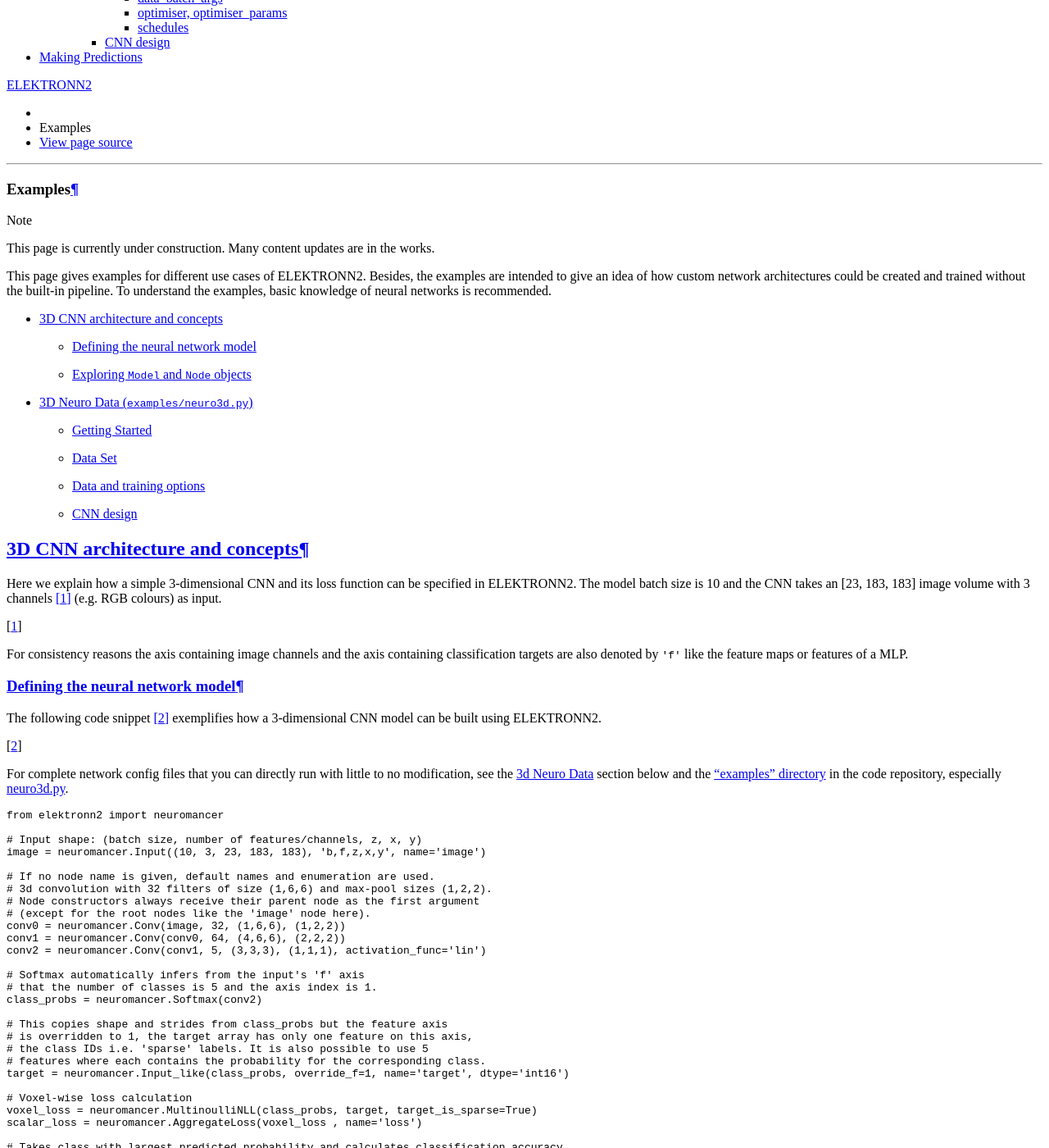
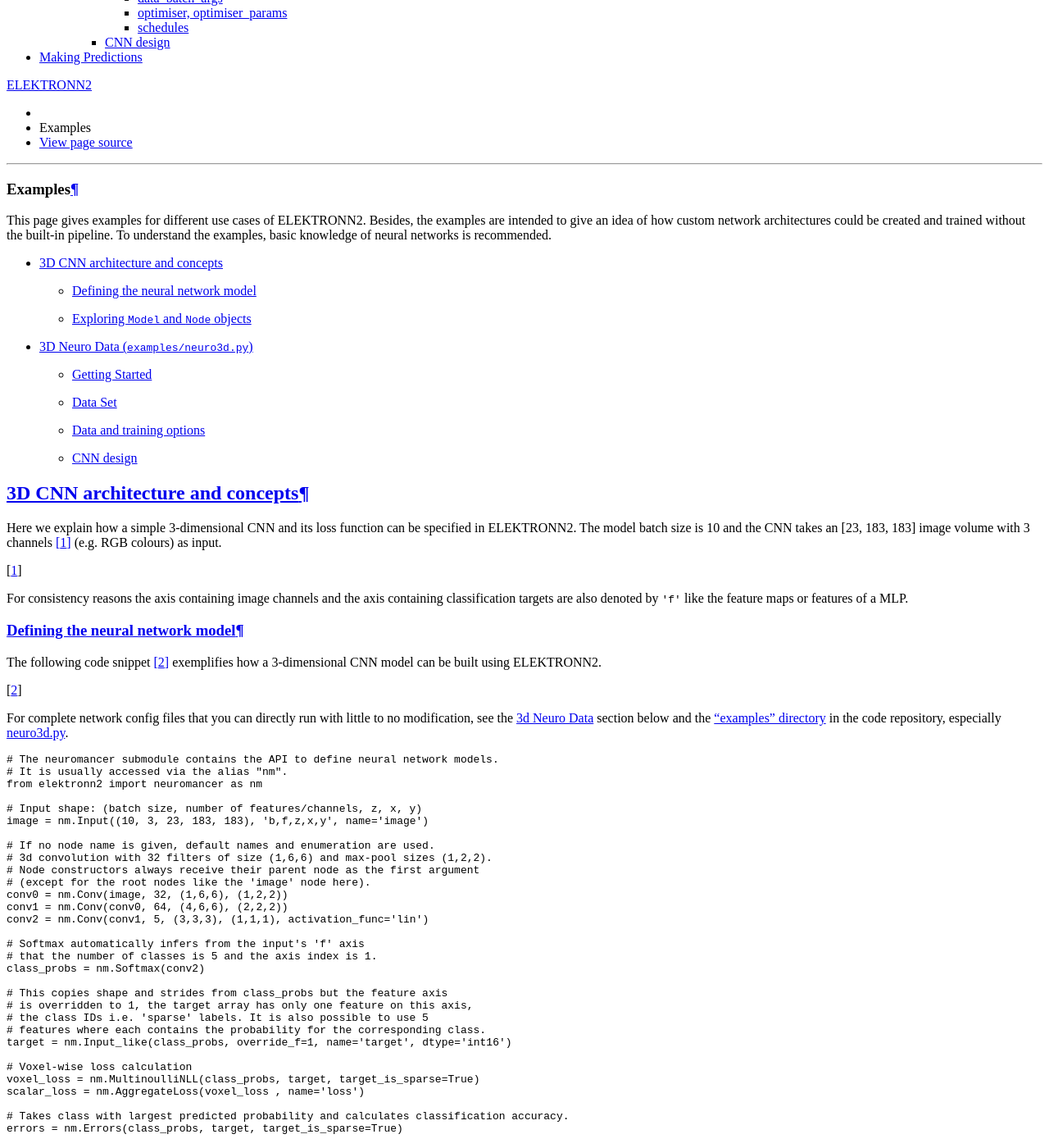
Before and after one commit to ELEKTRONN/ELEKTRONN2, a Sphinx documentation site: the page built from docs/examples.rst, in a window 1280 px wide and 1400 px high, scrolled down 324 px. Shown: the whole window at 82% size. Built offline with Sphinx 7.4.7 and the Read the Docs theme 2.0.0, drawn with Linux system fonts in a browser that asks for light colours; formulas are drawn with MathJax 3; pages that are not in the unit, such as notebooks, are missing from menus; some of the changed text lies outside the part shown.

Commit message:
examples: Shorten neuromancer to `nm` in the code

```diff
--- a/docs/examples.rst
+++ b/docs/examples.rst
@@ -7,10 +7,6 @@
 ********
 Examples
 ********
-
-.. note::
-  This page is currently under construction.
-  Many content updates are in the works.
 
 
 This page gives examples for different use cases of ELEKTRONN2. Besides, the
@@ -51,38 +47,40 @@ built using ELEKTRONN2.
 
 .. code-block:: python
 
-  from elektronn2 import neuromancer
+  # The neuromancer submodule contains the API to define neural network models.
+  # It is usually accessed via the alias "nm".
+  from elektronn2 import neuromancer as nm
 
   # Input shape: (batch size, number of features/channels, z, x, y)
-  image = neuromancer.Input((10, 3, 23, 183, 183), 'b,f,z,x,y', name='image')
+  image = nm.Input((10, 3, 23, 183, 183), 'b,f,z,x,y', name='image')
 
   # If no node name is given, default names and enumeration are used.
   # 3d convolution with 32 filters of size (1,6,6) and max-pool sizes (1,2,2).
   # Node constructors always receive their parent node as the first argument
   # (except for the root nodes like the 'image' node here).
-  conv0 = neuromancer.Conv(image, 32, (1,6,6), (1,2,2))
-  conv1 = neuromancer.Conv(conv0, 64, (4,6,6), (2,2,2))
-  conv2 = neuromancer.Conv(conv1, 5, (3,3,3), (1,1,1), activation_func='lin')
+  conv0 = nm.Conv(image, 32, (1,6,6), (1,2,2))
+  conv1 = nm.Conv(conv0, 64, (4,6,6), (2,2,2))
+  conv2 = nm.Conv(conv1, 5, (3,3,3), (1,1,1), activation_func='lin')
 
   # Softmax automatically infers from the input's 'f' axis
   # that the number of classes is 5 and the axis index is 1.
-  class_probs = neuromancer.Softmax(conv2)
+  class_probs = nm.Softmax(conv2)
 
   # This copies shape and strides from class_probs but the feature axis
   # is overridden to 1, the target array has only one feature on this axis,
   # the class IDs i.e. 'sparse' labels. It is also possible to use 5
   # features where each contains the probability for the corresponding class.
-  target = neuromancer.Input_like(class_probs, override_f=1, name='target', dtype='int16')
+  target = nm.Input_like(class_probs, override_f=1, name='target', dtype='int16')
 
   # Voxel-wise loss calculation
-  voxel_loss = neuromancer.MultinoulliNLL(class_probs, target, target_is_sparse=True)
-  scalar_loss = neuromancer.AggregateLoss(voxel_loss , name='loss')
+  voxel_loss = nm.MultinoulliNLL(class_probs, target, target_is_sparse=True)
+  scalar_loss = nm.AggregateLoss(voxel_loss , name='loss')
 
   # Takes class with largest predicted probability and calculates classification accuracy.
-  errors = neuromancer.Errors(class_probs, target, target_is_sparse=True)
+  errors = nm.Errors(class_probs, target, target_is_sparse=True)
 
   # Creation of nodes has been tracked and they were associated to a model object.
-  model = neuromancer.model_manager.getmodel()
+  model = nm.model_manager.getmodel()
 
   # Tell the model which nodes fulfill which roles.
   # Intermediates nodes like conv1 do not need to be explicitly registered
@@ -200,7 +198,8 @@ For efficient dense prediction, batch size is changed to 1 and MFP  is inserted.
 To do that, the ``model`` must be rebuilt/reloaded. |br|
 MFP needs a different patch size. The closest possible one is selected::
 
-  >>> model_prediction = neuromancer.model.rebuild_model(model, imposed_batch_size=1,
+  >>> from elektronn2 import neuromancer as nm
+  >>> model_prediction = nm.model.rebuild_model(model, imposed_batch_size=1,
                                                          override_mfp_to_active=True)
   patch_size (23) changed to (22) (size not possible)
   patch_size (183) changed to (182) (size not possible)
@@ -549,32 +548,32 @@ function inside the `network config file <https://github.com/ELEKTRONN/ELEKTRONN
 
 .. code-block:: python
 
-  from elektronn2 import neuromancer
+  from elektronn2 import neuromancer as nm
   in_sh = (None,1,23,185,185)
-  inp = neuromancer.Input(in_sh, 'b,f,z,x,y', name='raw')
+  inp = nm.Input(in_sh, 'b,f,z,x,y', name='raw')
 
-  out   = neuromancer.Conv(inp, 20,  (1,6,6), (1,2,2))
-  out   = neuromancer.Conv(out, 30,  (1,5,5), (1,2,2))
-  out   = neuromancer.Conv(out, 40,  (1,5,5))
-  out   = neuromancer.Conv(out, 80,  (4,4,4))
+  out   = nm.Conv(inp, 20,  (1,6,6), (1,2,2))
+  out   = nm.Conv(out, 30,  (1,5,5), (1,2,2))
+  out   = nm.Conv(out, 40,  (1,5,5))
+  out   = nm.Conv(out, 80,  (4,4,4))
 
-  out   = neuromancer.Conv(out, 100, (3,4,4))
-  out   = neuromancer.Conv(out, 100, (3,4,4))
-  out   = neuromancer.Conv(out, 150, (2,4,4))
-  out   = neuromancer.Conv(out, 200, (1,4,4))
-  out   = neuromancer.Conv(out, 200, (1,4,4)))
+  out   = nm.Conv(out, 100, (3,4,4))
+  out   = nm.Conv(out, 100, (3,4,4))
+  out   = nm.Conv(out, 150, (2,4,4))
+  out   = nm.Conv(out, 200, (1,4,4))
+  out   = nm.Conv(out, 200, (1,4,4)))
 
-  out   = neuromancer.Conv(out, 200, (1,1,1))
-  out   = neuromancer.Conv(out,   2, (1,1,1), activation_func='lin')
-  probs = neuromancer.Softmax(out)
+  out   = nm.Conv(out, 200, (1,1,1))
+  out   = nm.Conv(out,   2, (1,1,1), activation_func='lin')
+  probs = nm.Softmax(out)
 
-  target = neuromancer.Input_like(probs, override_f=1, name='target')
-  loss_pix  = neuromancer.MultinoulliNLL(probs, target, target_is_sparse=True)
+  target = nm.Input_like(probs, override_f=1, name='target')
+  loss_pix  = nm.MultinoulliNLL(probs, target, target_is_sparse=True)
 
-  loss = neuromancer.AggregateLoss(loss_pix , name='loss')
-  errors = neuromancer.Errors(probs, target, target_is_sparse=True)
+  loss = nm.AggregateLoss(loss_pix , name='loss')
+  errors = nm.Errors(probs, target, target_is_sparse=True)
 
-  model = neuromancer.model_manager.getmodel()
+  model = nm.model_manager.getmodel()
   model.designate_nodes(
       input_node=inp,
       target_node=target,
```
Also changed, not shown: 5 other files.
